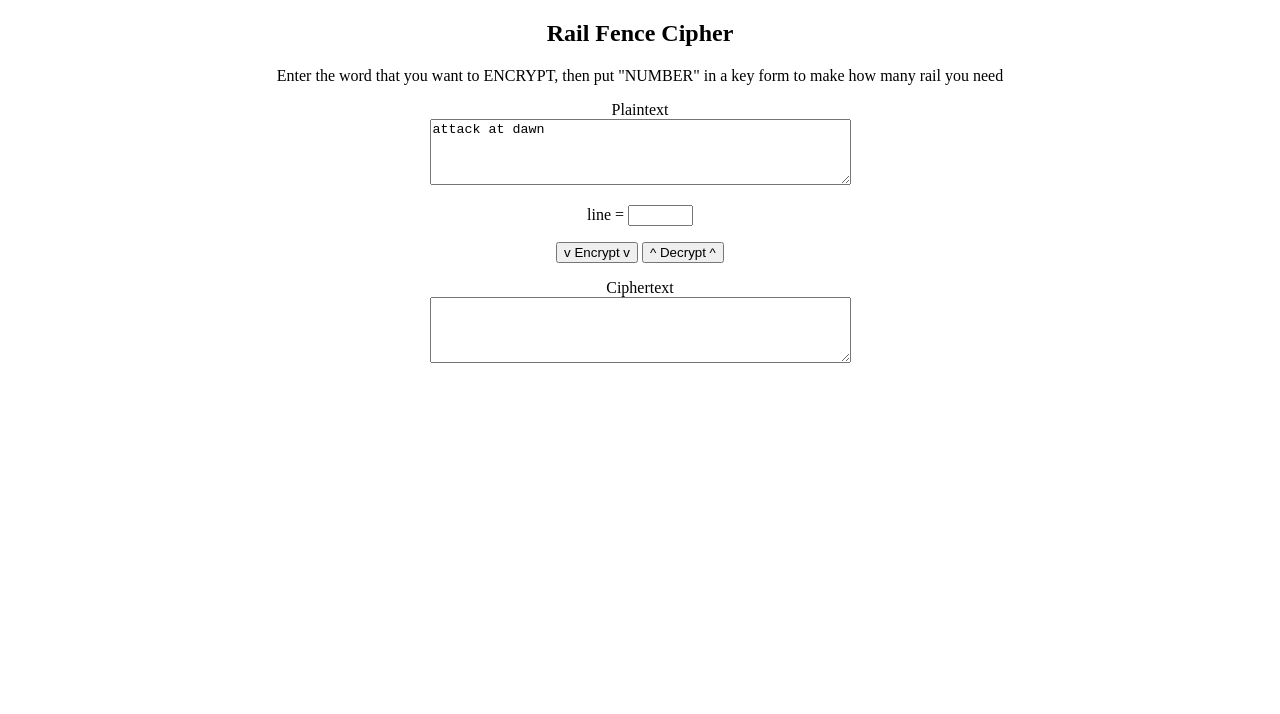
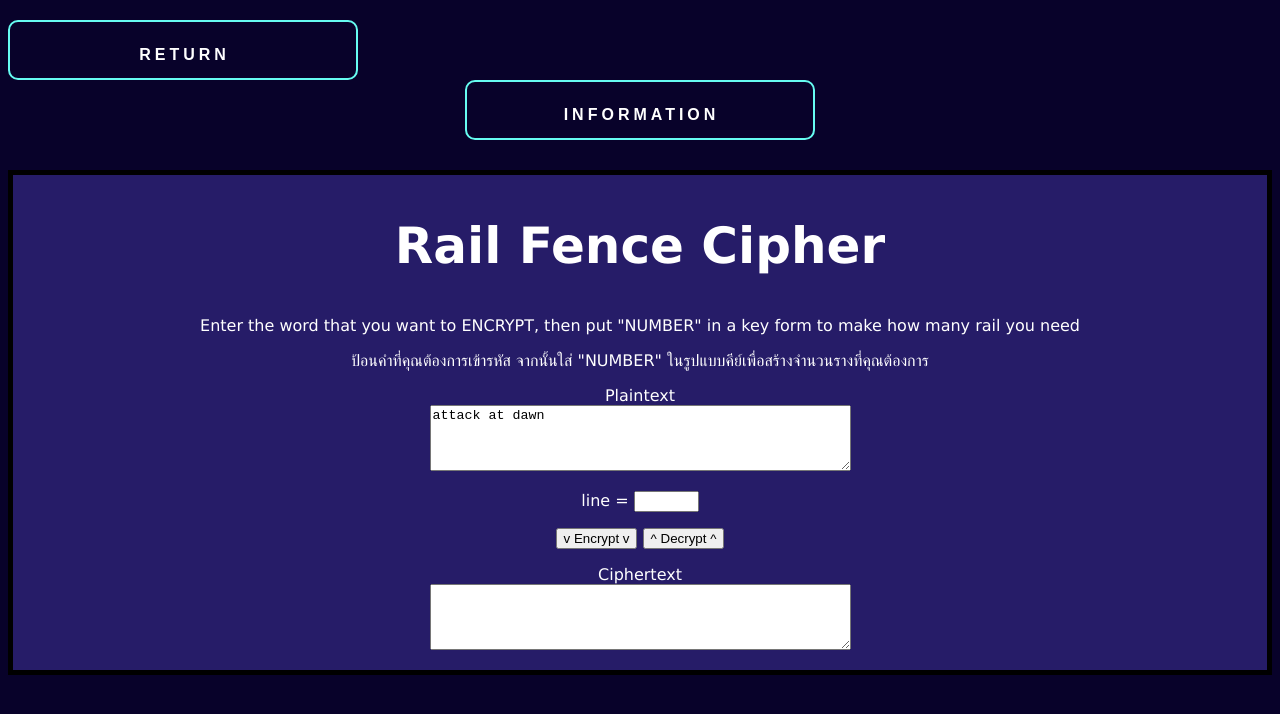
Before and after one commit to Folkvich/KITTIPOS-Encryption, a website: page RailFenceCipher.html in a window 1280 px wide. Drawn offline with Linux system fonts and the light colour scheme.

Commit message:
ตกแต่ง rail fence

```diff
--- a/RailFenceCipher.html
+++ b/RailFenceCipher.html
@@ -1,5 +1,5 @@
 <!DOCTYPE html>
-<html lang="en">
+<html lang="en" style="background-color: rgb(8, 2, 42);">
 
 <head>
     <meta charset="UTF-8">
@@ -8,11 +8,24 @@
     <title>Document</title>
 </head>
 
+
+<div class="btn-group1" role="group" aria-label="Basic example">
+    <button onclick="location.href='http://localhost:3333/'" type="button" class="btn btn1">Return</button>
+</div>
+<div class="btn-group" role="group" aria-label="Basic example">
+    <button
+        onclick="location.href='https://sites.google.com/site/communitioncom/bth-thi-12-khwam-plxdphay-bn-kherux-khay-laea-thekhnikh-kar-khea-rhas'"
+        type="button" class="btn btn-secondary">information</button>
+</div>
+
+
 <body>
 
-    <center>
-        <h2>Rail Fence Cipher </h2>
+    <center class="center"
+        style="color: rgb(255, 255, 255); font-family: Verdana, Geneva, Tahoma, sans-serif; margin-top: 30px; background-color: rgb(38, 28, 104);">
+        <h2 style="font-size: 50px;">Rail Fence Cipher </h2>
         <p>Enter the word that you want to ENCRYPT, then put "NUMBER" in a key form to make how many rail you need</p>
+        <p>ป้อนคำที่คุณต้องการเข้ารหัส จากนั้นใส่ "NUMBER" ในรูปแบบคีย์เพื่อสร้างจำนวนรางที่คุณต้องการ</p>
 
         Plaintext<BR>
         <TEXTAREA id="p" name="p" rows="4" cols="50">attack at dawn</TEXTAREA>
@@ -25,6 +38,97 @@
 
 
 </body>
+
+</html>
+
+<style>
+    .input-label {
+        margin-bottom: 0;
+        margin-top: 0;
+    }
+
+    .center {
+        border: 5px solid #000000;
+        text-align: center;
+    }
+
+    .btn {
+        margin: 0 auto;
+        width: 350px;
+        height: 60px;
+        padding: 6px 0 0 3px;
+        border: 2px solid #66fcf1;
+        border-radius: 2px;
+        background: none;
+        font-size: 16px;
+        line-height: 54px;
+        color: #fff;
+        letter-spacing: .25em;
+        text-decoration: none;
+        font-weight: 600;
+        text-transform: uppercase;
+        vertical-align: middle;
+        text-align: center;
+        -webkit-appearance: none;
+        -moz-appearance: none;
+        appearance: none;
+        -webkit-transition: background .4s, color .4s;
+        transition: background .4s, color .4s;
+        cursor: pointer;
+        border-radius: 10px;
+    }
+
+    .btn {
+        margin: 0 auto;
+        width: 350px;
+        height: 60px;
+        padding: 6px 0 0 3px;
+        border: 2px solid #66fcf1;
+        border-radius: 2px;
+        background: none;
+        font-size: 16px;
+        line-height: 54px;
+        color: #fff;
+        letter-spacing: .25em;
+        text-decoration: none;
+        font-weight: 600;
+        text-transform: uppercase;
+        vertical-align: middle;
+        text-align: center;
+        -webkit-appearance: none;
+        -moz-appearance: none;
+        appearance: none;
+        -webkit-transition: background .4s, color .4s;
+        transition: background .4s, color .4s;
+        cursor: pointer;
+        border-radius: 10px;
+    }
+
+    .btn:hover {
+        background: #66fcf1;
+        color: #10151B;
+    }
+
+    .btn1:hover {
+        background: #b30808;
+        color: #10151B;
+    }
+
+
+
+    .btn-group {
+        text-align: center;
+        margin-bottom: 20px;
+        border-radius: 10px;
+
+    }
+
+    .btn-group1 {
+        text-align: left;
+        margin-top: 20px;
+        border-radius: 10px;
+    }
+</style>
 
 <script>
     function Encrypt() {
@@ -65,5 +169,3 @@
         document.getElementById("p").value = pt.join("");
     }
 </script>
-
-</html>
```
